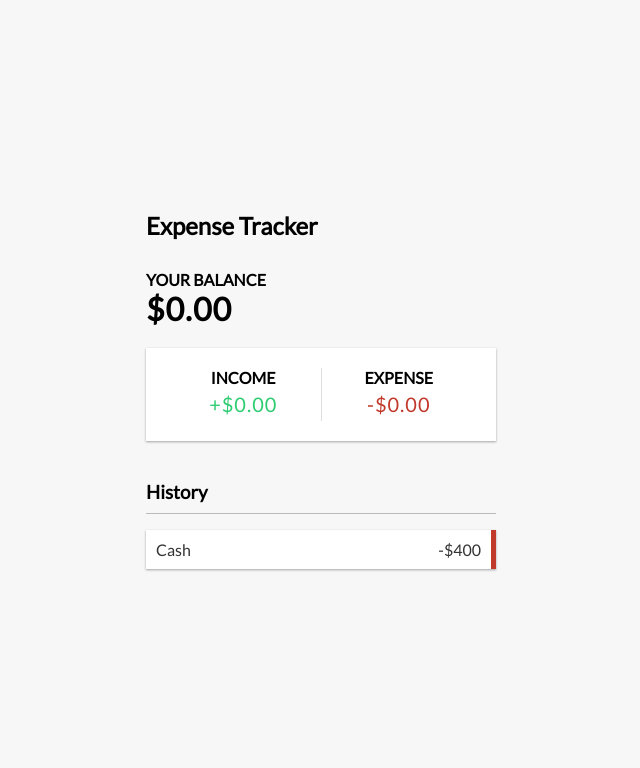
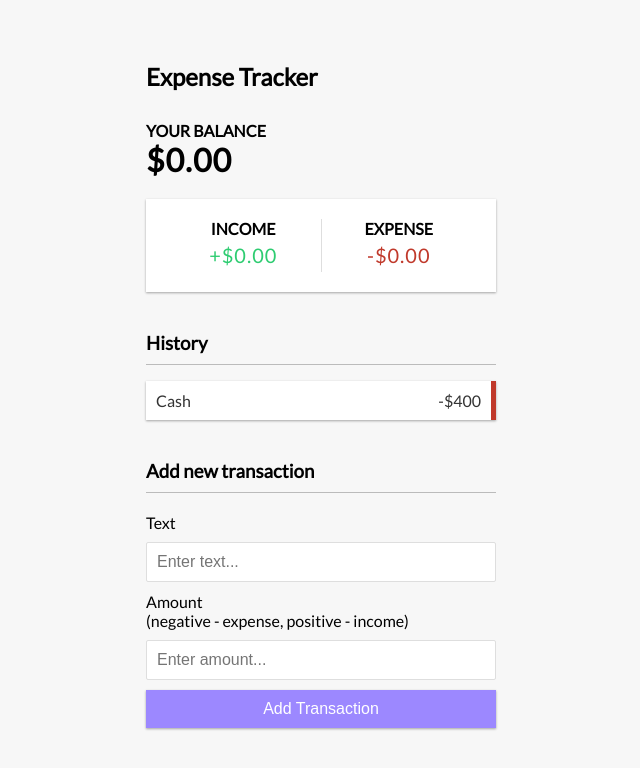
Before and after one commit to arunraj3/expense-tracking-app, a React (Create React App) app: page / in a window 1280 px wide. Shown: the top 768 px of the page, without its empty margins (319-959 px from the left). Built offline with nearby package versions, Linux system fonts and the light colour scheme.

Commit message:
template

```diff
--- a/src/App.js
+++ b/src/App.js
@@ -4,6 +4,7 @@ import Header from './components/Header';
 import Balance from './components/Balance'
 import IncomeExpense from './components/IncomeExpense';
 import TransactionList from './components/TransactionList';
+import AddTransaction from './components/AddTransaction';
 export default function App() {
   return (
     <>
@@ -12,6 +13,7 @@ export default function App() {
       <Balance/>
       <IncomeExpense/>
       <TransactionList/>
+      <AddTransaction/>
      </div>
     </>
   );
--- /dev/null
+++ b/src/components/AddTransaction.js
@@ -0,0 +1,22 @@
+import React from "react"
+
+
+export default function AddTransaction(){
+
+    return(
+        <>
+            <h3>Add new transaction</h3>
+            <form id="form">
+                <div className="form-control">
+                    <label forHtml="text">Text</label>
+                    <input type="text" id="text" placeholder="Enter text..."/>
+                </div>
+                <div className="form-control">
+                    <label forHtml="amount" >Amount<br/>(negative - expense, positive - income)</label>
+                    <input type="number" id="amount" placeholder="Enter amount..."></input>
+                </div>
+                <button className="btn">Add Transaction</button>
+            </form>
+        </>
+    );
+}
--- a/src/components/TransactionList.js
+++ b/src/components/TransactionList.js
@@ -7,7 +7,7 @@ export default function TransactionList(){
             <h3>History</h3>
             <ul id="list" className="list">
                 <li className="minus">
-                    Cash <span>-$400</span><button className="delete-btn"></button>
+                    Cash <span>-$400</span><button className="delete-btn">x</button>
                 </li>
             </ul>
         </>
```
